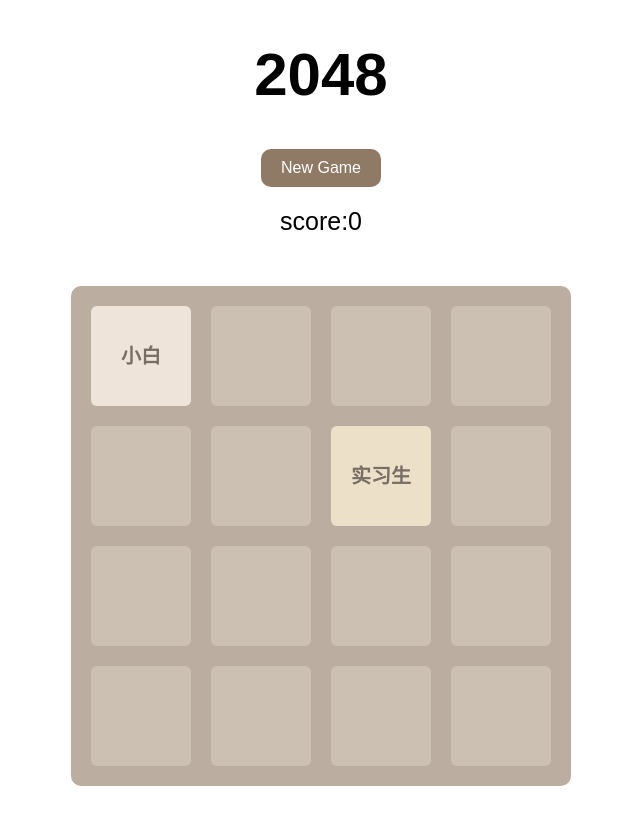
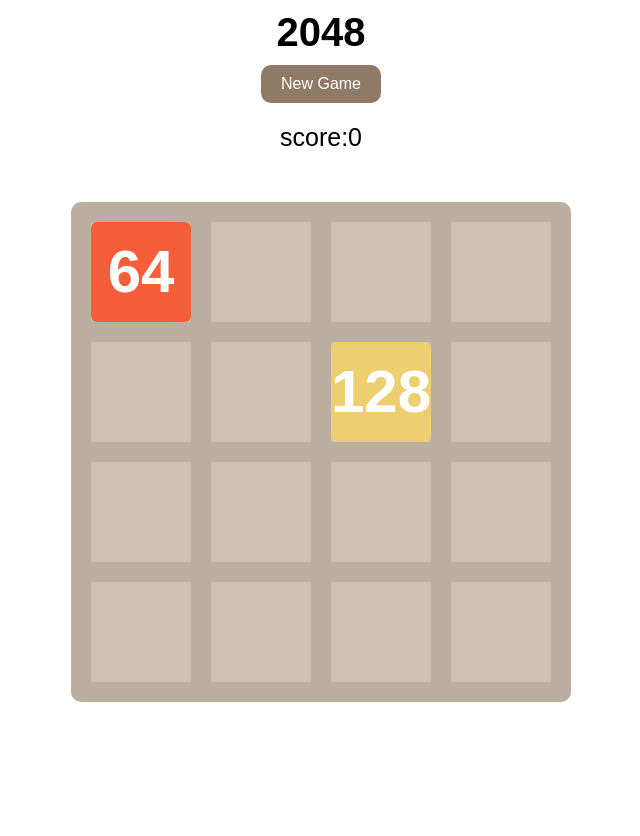
Before and after one commit to yuuteng/WebGameProject2048, a web app: page / in a window 1280 px wide. Shown: the whole page, without its empty margins (319-959 px from the left). After the commit the page ends 702 px from the top, so only its background shows below. Run offline with its HTML, style and script files only (its server is not run), Linux system fonts and the light colour scheme; data that the repository does not hold is empty.

Commit message:
adjust to various device

```diff
--- a/src/main/webapp/2048.css
+++ b/src/main/webapp/2048.css
@@ -1,17 +1,18 @@
 header{
     display: block;
     margin: 0 auto;
-    width: 500px;
+    width: 100%;
     text-align: center;
 }
 header h1{
     font-family: Arial;
-    font-size: 60px;
+    font-size: 40px;
     font-weight: bold;
+    margin: 10px auto;
 }
 header #newGameButton{
     display: block;
-    margin: 20px auto;
+    margin: 0px auto;
     width: 100px;
     padding: 10px 10px;
     background-color: #8f7a66;
@@ -56,9 +57,9 @@ header p{
 
     font-family: Arial;
     font-weight: bold;
-    font-size: 20px;
+    text-align: center;
+    font-size: 60px;
     line-height: 100px;
-    text-align: center;
 
     position: absolute;
 }
--- a/src/main/webapp/index.html
+++ b/src/main/webapp/index.html
@@ -2,6 +2,8 @@
 <html lang="en">
 <head>
     <meta charset="UTF-8">
+    <meta name="viewport"
+          content="width=device-width,height=device-height,initial-scale=1.0,minimum-scale=1.0,maximum-scale=1.0,user-scalable=no"/>
     <title>yuut2048</title>
     <link rel="stylesheet" href="2048.css">
 
@@ -37,7 +39,7 @@
         <div class="grid-cell" id="grid-cell-3-1"></div>
         <div class="grid-cell" id="grid-cell-3-2"></div>
         <div class="grid-cell" id="grid-cell-3-3"></div>
+    </div>
 
-    </div>
 </body>
 </html>
--- a/src/main/webapp/main2048.js
+++ b/src/main/webapp/main2048.js
@@ -7,8 +7,26 @@ var score = 0;
 var hasConflicted = new Array();
 
 $(document).ready(function () {
+    prepareForMobile();
     newGame();
 })
+//移动端使用的时候 调用 所获取的尺寸
+function prepareForMobile() {
+    if(documentWidth > 500){
+        gridContainerWidth = 500;
+        cellSideLength = 100;
+        cellSpace = 20;
+    }
+    //大方块css调整
+    $('#grid-container').css('width',gridContainerWidth - 2*cellSpace);
+    $('#grid-container').css('height',gridContainerWidth - 2*cellSpace);
+    $('#grid-container').css('padding',cellSpace);
+    $('#grid-container').css('border-radius',0.02 * gridContainerWidth);
+    //每个小方格
+    $('.grid-cell').css('width',cellSideLength);
+    $('.grid-cell').css('height',cellSideLength);
+    $('.grid-cell').css('border-radius',0.02 * cellSideLength);
+}
 
 //初始化游戏
 function newGame() {
@@ -56,12 +74,14 @@ function updateBoardView() {
                 theNumberCell.css('width','0px');
                 theNumberCell.css('height','0px');
                 //放中间
-                theNumberCell.css('top',getPosTop(i,j)+50);
-                theNumberCell.css('left',getPosLeft(i,j)+50);
+                // theNumberCell.css('top',getPosTop(i,j)+50);
+                // theNumberCell.css('left',getPosLeft(i,j)+50);
+                theNumberCell.css('top',getPosTop(i,j) + cellSideLength/2);
+                theNumberCell.css('left',getPosLeft(i,j) + cellSideLength/2);
             }
             else {
-                theNumberCell.css('width','100px');
-                theNumberCell.css('height','100px');
+                theNumberCell.css('width',cellSideLength);
+                theNumberCell.css('height',cellSideLength);
                 theNumberCell.css('top',getPosTop(i,j));
                 theNumberCell.css('left',getPosLeft(i,j));
                 //根据数字选择颜色
@@ -69,10 +89,13 @@ function updateBoardView() {
                 //选择文字前景色
                 theNumberCell.css('color',getNumberColor(board[i][j]));
                 //显示数字的值
-                theNumberCell.text(getWords(board[i][j]));
+                //theNumberCell.text(getWords(board[i][j]));
+                theNumberCell.text(board[i][j]);
             }
             hasConflicted[i][j]=false;
         }
+    $('.number-cell').css('line-height',cellSideLength + 'px');
+    $('.number-cell').css('font-size',0.6*cellSideLength + 'px');
 }
 
 function generateOneNumber() {
@@ -105,7 +128,7 @@ function generateOneNumber() {
     }
 
     //随机一个数字
-    var randNumber = Math.random() <0.5 ? 2 : 4 ;
+    var randNumber = Math.random() <0.5 ? 64 : 128 ;
     //在随机位置上显示数字
     board[randx][randy]=randNumber;
 
--- a/src/main/webapp/showAnimation.js
+++ b/src/main/webapp/showAnimation.js
@@ -8,11 +8,14 @@ function showNumberWithAnimation(i,j,randNumber) {
 
     numberCell.css('background-color',getNumberBackgroundColor(randNumber));
     numberCell.css('color',getNumberColor(randNumber));
-    numberCell.text(getWords(randNumber));
+
+    //numberCell.text(getWords(randNumber));
+    numberCell.text(randNumber);
+
     //动画 jQuery 的animate(a:变成什么样子,b:完成时间毫秒);
     numberCell.animate({
-        width:"100px",
-        height:"100px",
+        width:cellSideLength,
+        height:cellSideLength,
         top:getPosTop(i,j),
         left:getPosLeft(i,j)
     },50);
--- a/src/main/webapp/support2048.js
+++ b/src/main/webapp/support2048.js
@@ -1,17 +1,40 @@
 /**
  * Created by yuut on 2016/5/21.
  */
-//获取距离div顶端的高度
+//获取设备屏幕的长宽
+documentWidth = window.screen.availWidth; //获取设备屏幕的宽度
+gridContainerWidth = 0.92 * documentWidth; // 大格子占92%的宽度
+cellSideLength = 0.18 * documentWidth; //每个小格子边长18%
+cellSpace = 0.04 * documentWidth; //小格子的间距
+/**
+ * 获取距离div顶端的高度
+ * */
 function getPosTop(i,j) {
-    return 20+i*120;
+    //return 20+i*120;
+    return cellSpace + i * (cellSpace+cellSideLength);
 }
 //获取距离div左端的距离
 function getPosLeft(i,j) {
-    return 20+j*120;
+    //return 20+j*120;
+    return cellSpace + j * (cellSpace+cellSideLength);
 }
 //根据board中数字值,返回数字对应的背景颜色
 function getNumberBackgroundColor(number) {
     switch (number){
+        //原版颜色
+        // case 2:return "#eee4da";break;
+        // case 4:return "#ede0c8";break;
+        // case 8:return "#f2b179";break;
+        // case 16:return "#f59563";break;
+        // case 32:return "#f67c5f";break;
+        // case 64:return "#f65e3b";break;
+        // case 128:return "#edcf72";break;
+        // case 256:return "#edcc61";break;
+        // case 512:return "#edc850";break;
+        // case 1024:return "#edc53f";break;
+        // case 2048:return "#edc22e";break;
+        // case 4096:return "#3c3a32";break;
+        // case 8192:return "#93c";break;
         case 2:return "#eee4da";break;
         case 4:return "#ede0c8";break;
         case 8:return "#f2b179";break;
```
Also changed, not shown: 6 other files.
